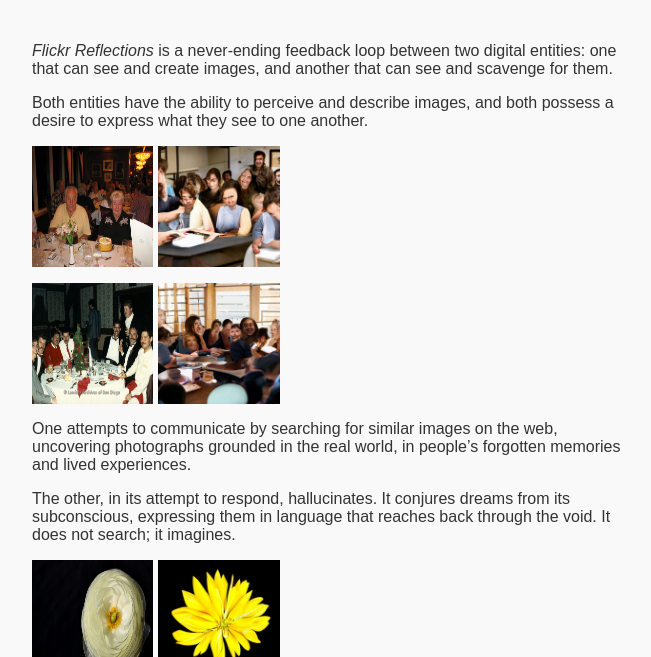
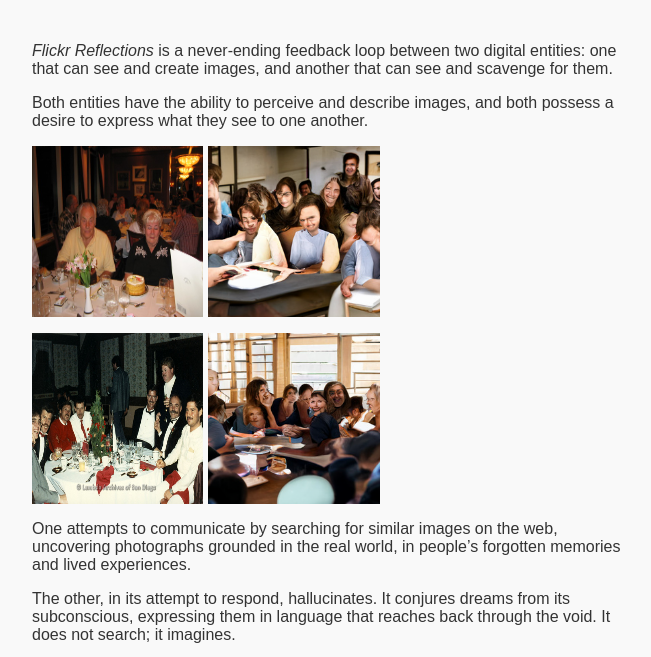
Before and after one commit to NikosKourous/flickr-reflections, a plain HTML site: page index.html in a window 1280 px wide. Shown: the part 130-787 px from the top of the page, without its empty margins (308-959 px from the left). Drawn offline with Linux system fonts and the light colour scheme.

Commit message:
Update: added new images and updated HTML text6

```diff
--- a/index.html
+++ b/index.html
@@ -151,7 +151,7 @@
 
     .slides-container img {
       /* Calculate each image's width: (300px - 3*5px) / 4 */
-      width: calc((500px - 15px) / 4);
+      width: calc((700px - 15px) / 4);
       height: auto; /* maintains aspect ratio */
       display: block;
     }
@@ -202,6 +202,7 @@
       <img src="slide two (2).png" alt="Slide 2">
     </div>
 
+    <p> </p>
 
 
     <div class="slides-container">
```
